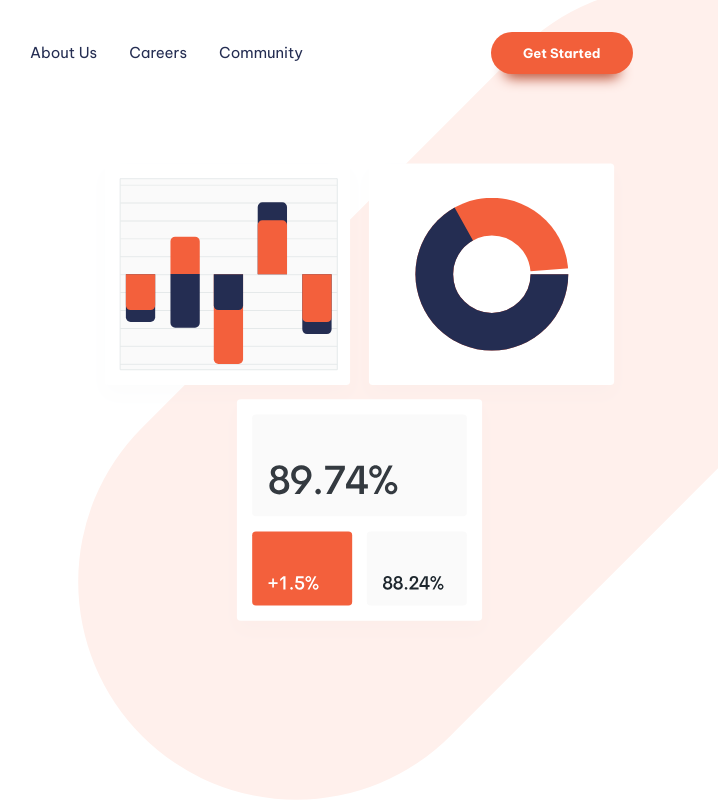
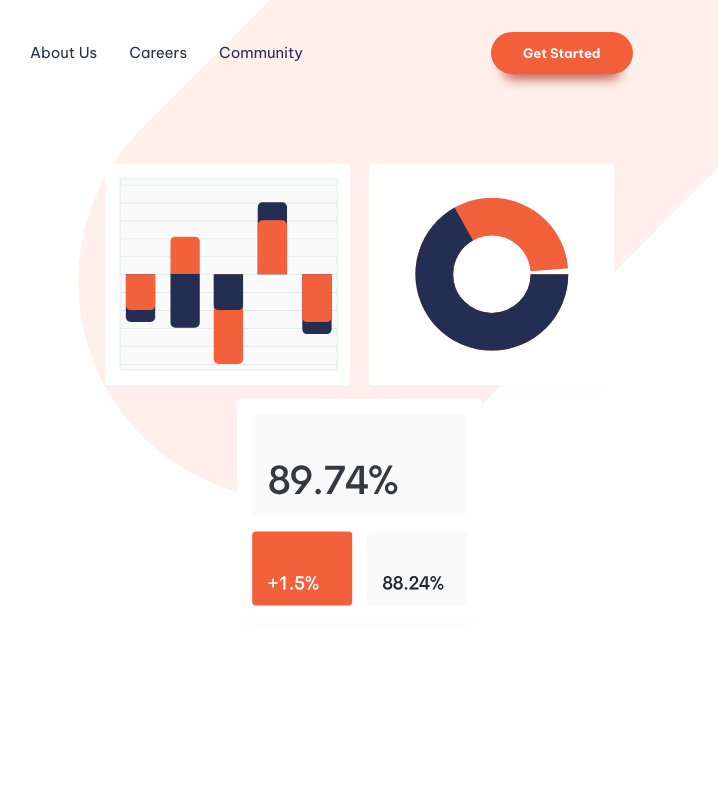
Before and after one commit to legion40216/Manage-Landing-Page-Website, a plain HTML site: page index.html in a window 1280 px wide. Shown: the top 800 px of the page, 562-1280 px from the left. Drawn offline with Linux system fonts and the light colour scheme.

Commit message:
Update style.css

```diff
--- a/style.css
+++ b/style.css
@@ -330,7 +330,8 @@ ul > li > a{
 }
 
 
-/* background blob images */
+/* background
+images */
 
 
 
@@ -358,7 +359,7 @@ order: -1;
 @media (min-width:50em){
   .image-with-blob-bg::before{
     width: 50%;
-    max-height: 100vh;
+    max-height: 500px;
   }
 }
 
```
